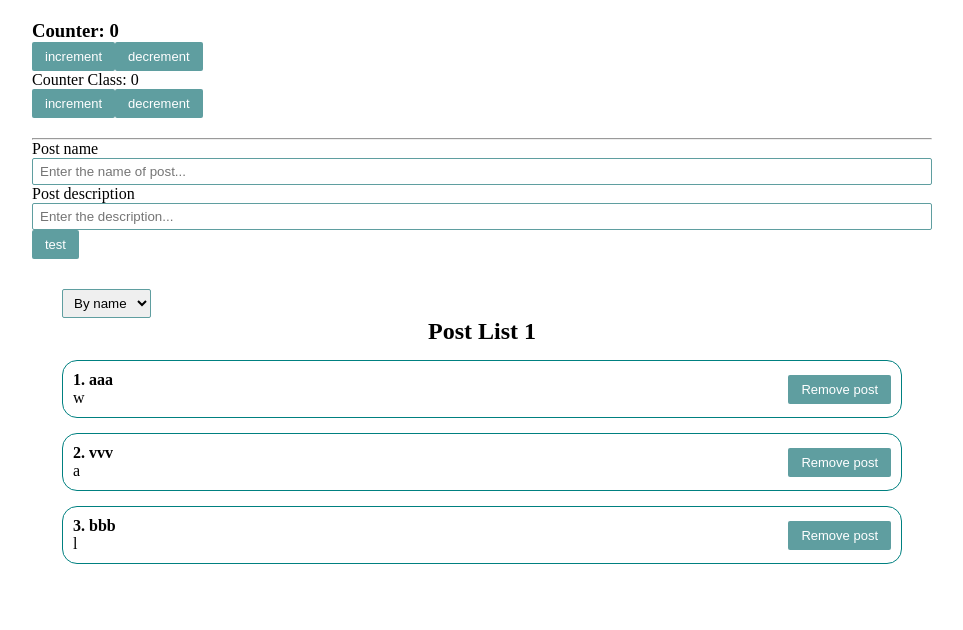
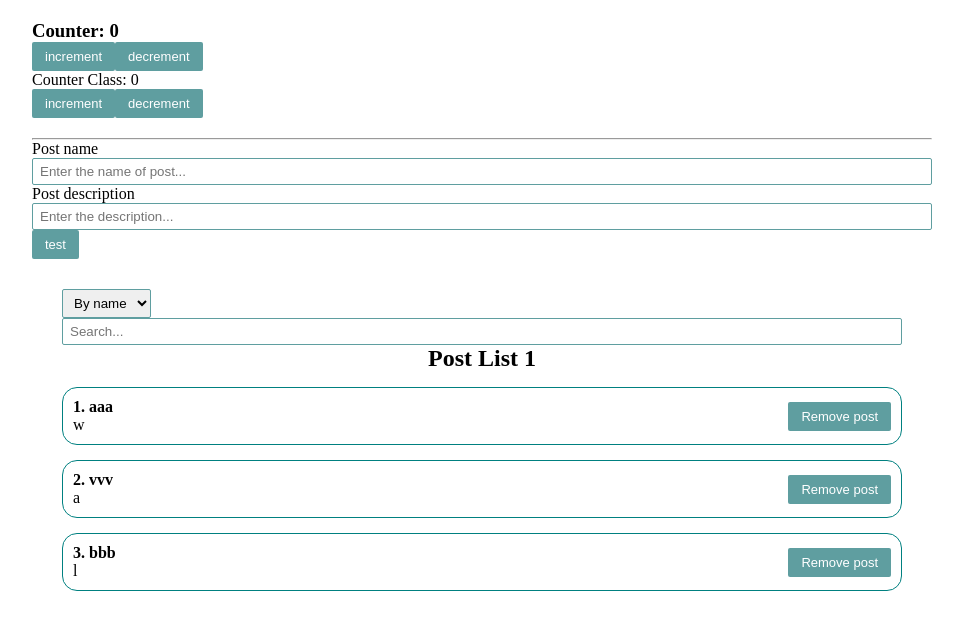
Before and after one commit to fromintel/react_base, a React (Create React App) app: page / in a window 1280 px wide. Shown: the top 630 px of the page, without its empty margins (158-1121 px from the left). Built offline with nearby package versions, Linux system fonts and the light colour scheme.

Commit message:
0.1 [react-base] Create search functionality for posts

```diff
--- a/src/App.js
+++ b/src/App.js
@@ -1,10 +1,11 @@
-import React, {useState} from 'react';
+import React, {useMemo, useState} from 'react';
 import Counter from "./components/Counter";
 import ClassCounter from "./components/ClassCounter";
 import './styles/App.css';
 import PostList from "./components/PostList";
 import PostForm from "./components/PostForm";
 import CoreSelect from "./components/UI/CoreSelect/CoreSelect";
+import CoreInput from "./components/UI/CoreInput/CoreInput";
 
 function App() {
     const [posts, setPosts] = useState([
@@ -14,6 +15,19 @@ function App() {
     ])
 
     const [selectedSort, setSelectedSort] = useState('')
+    const [search, setSearch] = useState('')
+
+    const sortedPosts = useMemo(() => {
+        if (selectedSort) {
+            return [...posts].sort((a, b) => a[selectedSort].localeCompare(b[selectedSort]))
+        } else {
+            return posts;
+        }
+    }, [selectedSort, posts]);
+
+    const searchAndSortedPosts = useMemo(() => {
+        return sortedPosts.filter((post) => post.title.toLowerCase().includes(search))
+    }, [search, sortedPosts])
 
     const createPost = (newPost) => {
         setPosts([ ...posts, newPost ])
@@ -25,7 +39,6 @@ function App() {
 
     const sortPosts = (sortValue) => {
         setSelectedSort(sortValue);
-        setPosts([...posts].sort((a, b) => a[sortValue].localeCompare(b[sortValue])))
     }
 
     return (
@@ -48,8 +61,15 @@ function App() {
                         ]}
                     />
                 </div>
-                { posts.length
-                    ? <PostList remove={removePost} posts={posts} title={'Post List 1'}/>
+                <div className="post-list__search">
+                    <CoreInput
+                        placeholder='Search...'
+                        value={search}
+                        onChange={e => setSearch(e.target.value)}
+                    />
+                </div>
+                { searchAndSortedPosts.length
+                    ? <PostList remove={removePost} posts={searchAndSortedPosts} title={'Post List 1'}/>
                     : <div>Any post is not found...</div>
                 }
             </section>
```
